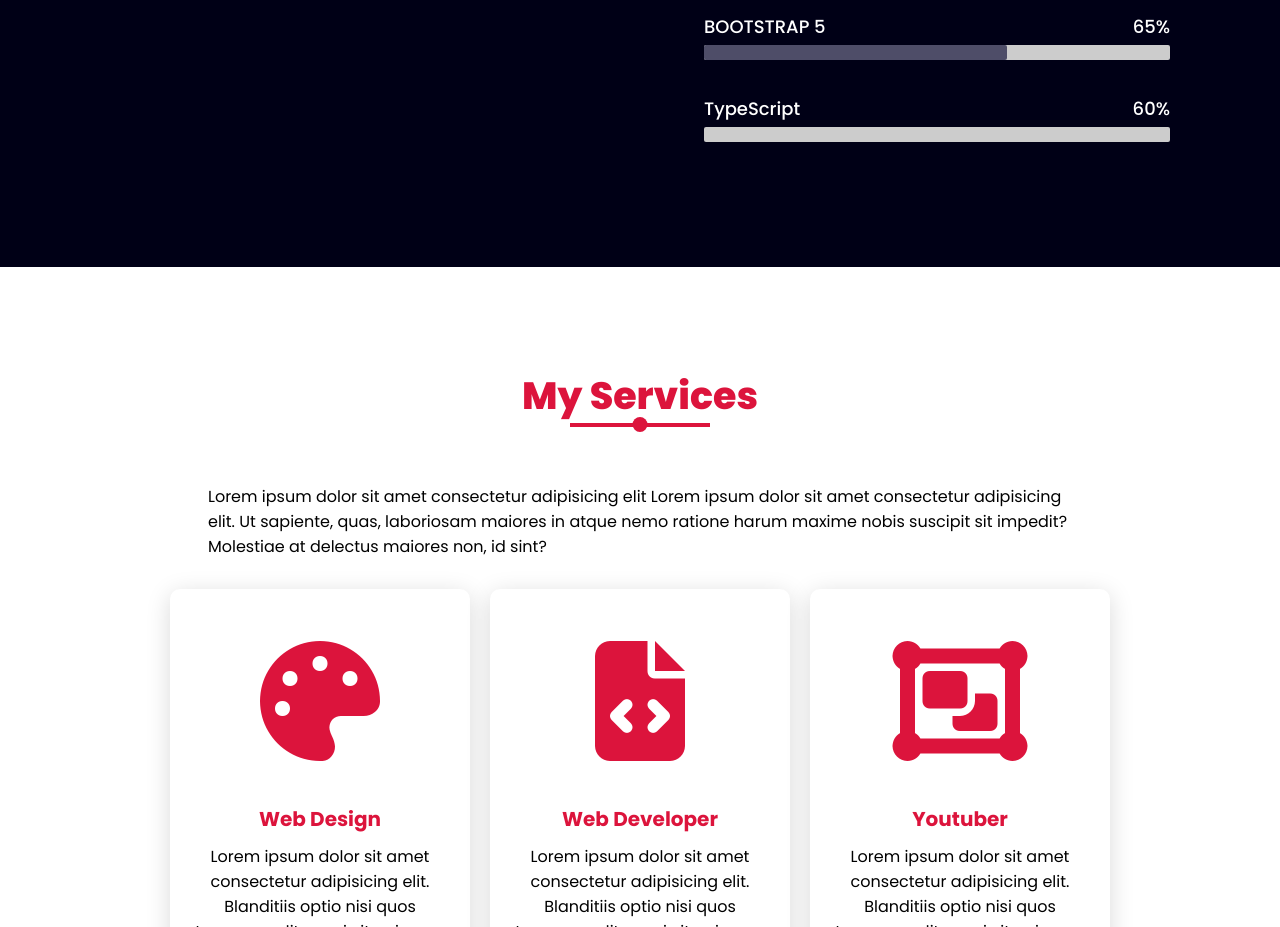
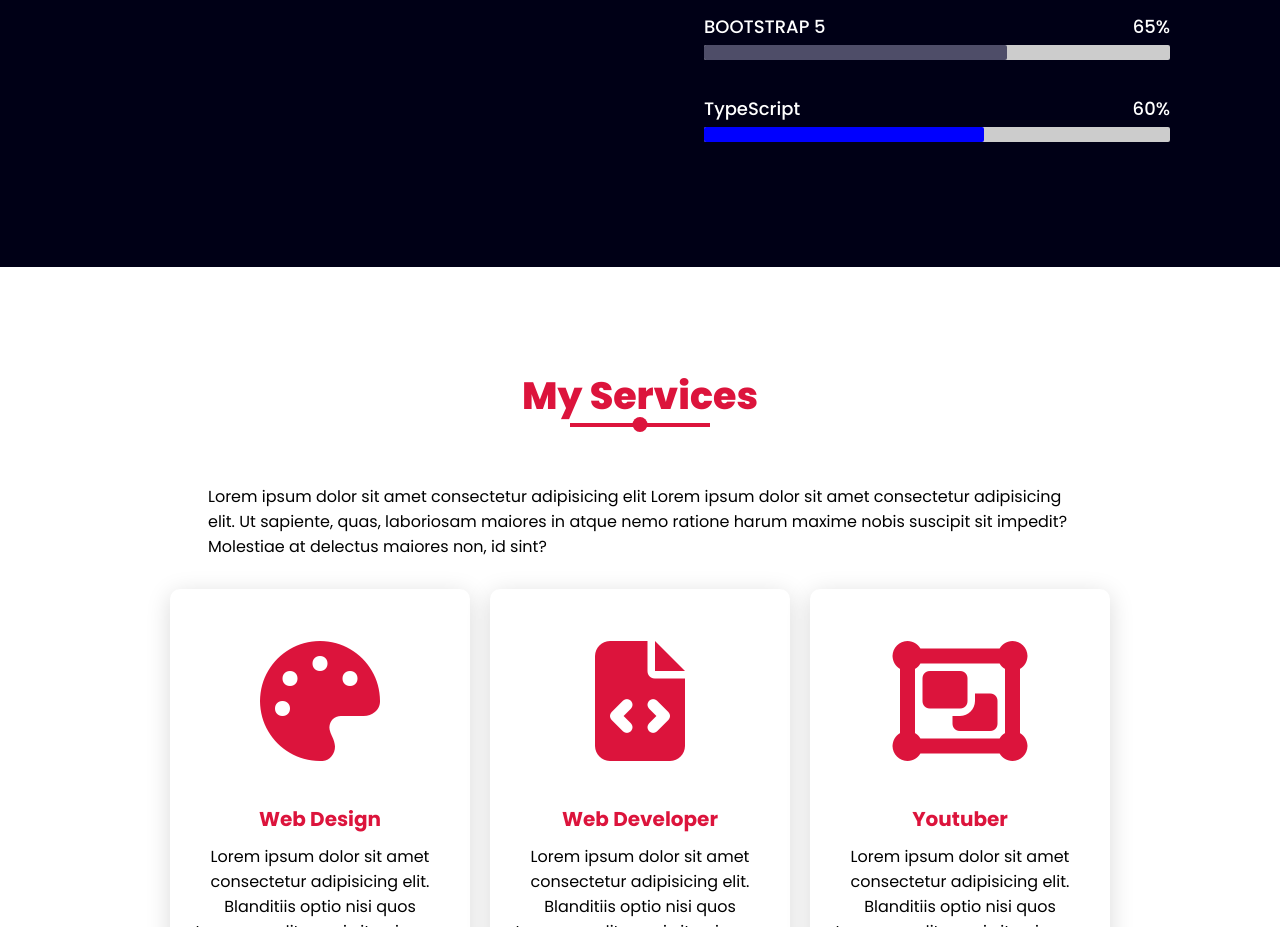
Before and after one commit to DiyorbekGaybullayev2001/Portfolio-2, a plain HTML site: page index.html in a window 1280 px wide. Shown: the part 2278-3205 px from the top of the page. Drawn offline with nearby package versions, Linux system fonts and the light colour scheme.

Commit message:
Update style.css

```diff
--- a/style.css
+++ b/style.css
@@ -411,6 +411,10 @@ section{
     width: 70%;
     background: gold;
 }
+.skills .typescript::before{
+    width: 60%;
+    background: blue;
+}
 .skills .sass::before{
     width: 70%;
     background: rgb(12, 194, 36);
```
